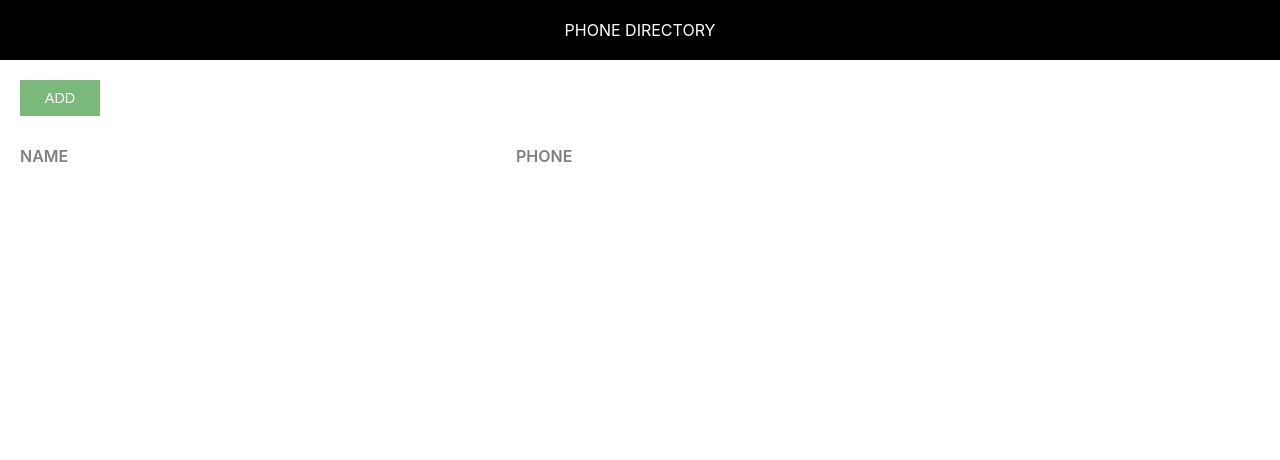
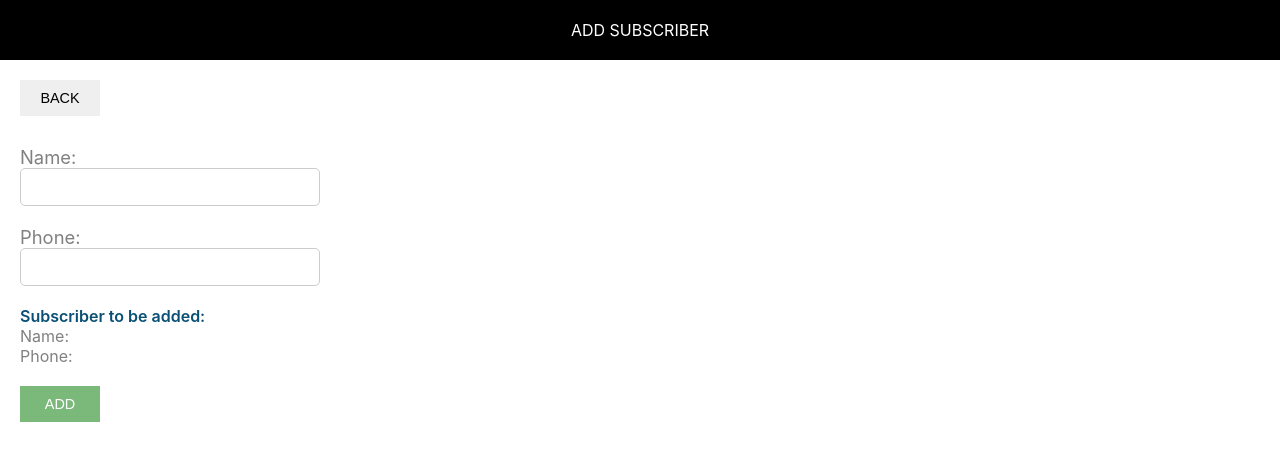
Before and after one commit to varunsinglaa/phone-directory, a React (Create React App) app: page / in a window 1280 px wide. Shown: the top 460 px of the page. Built offline with nearby package versions, Linux system fonts and the light colour scheme.

Commit message:
State: Added state in ‘AddSubscriber’ and ‘App’ components

```diff
--- a/src/AddSubscriber.js
+++ b/src/AddSubscriber.js
@@ -29,7 +29,6 @@ import React, { Component } from 'react';
                          <label htmlFor="name" className="label-control">Name: </label><br/>
                          <input id="name" type="text" className="input-control" name="name" onChange={this.inputChangedHandler}/><br/><br/>
                          <label htmlFor="phone" className="label-control">Phone: </label><br/>
-                         <input id="phone" type="text" className="input-control" name="phone"/><br/><br/>
                          <input id="phone" type="text" className="input-control" name="phone" onChange={this.inputChangedHandler}/><br/><br/>
                          <div className="subscriber-info-container">
                              <span className="subscriber-to-add-heading">Subscriber to be added: </span><br/>
--- a/src/App.js
+++ b/src/App.js
@@ -1,6 +1,7 @@
-import React, {Component} from 'react';
+import React, { Component } from 'react';
 import Header from './Header.js';
 import './App.css';
+
 class App extends Component {
   constructor() {
     super();
@@ -8,6 +9,7 @@ class App extends Component {
       subscribersListToShow: []
     }
   }
+
   render(){
 
   return (
@@ -38,4 +40,4 @@ class App extends Component {
 }
 }
 
-export default App;
+  export default App;
--- a/src/index.js
+++ b/src/index.js
@@ -6,7 +6,7 @@ import * as serviceWorker from './serviceWorker';
 import AddSusbscriber from './AddSubscriber';
  import './common/common.css';
 
-ReactDOM.render(<App />, document.getElementById('root'));
+ ReactDOM.render(<AddSusbscriber />, document.getElementById('root'));
 // If you want your app to work offline and load faster, you can change
 // unregister() to register() below. Note this comes with some pitfalls.
 // Learn more about service workers: https://bit.ly/CRA-PWA
```
